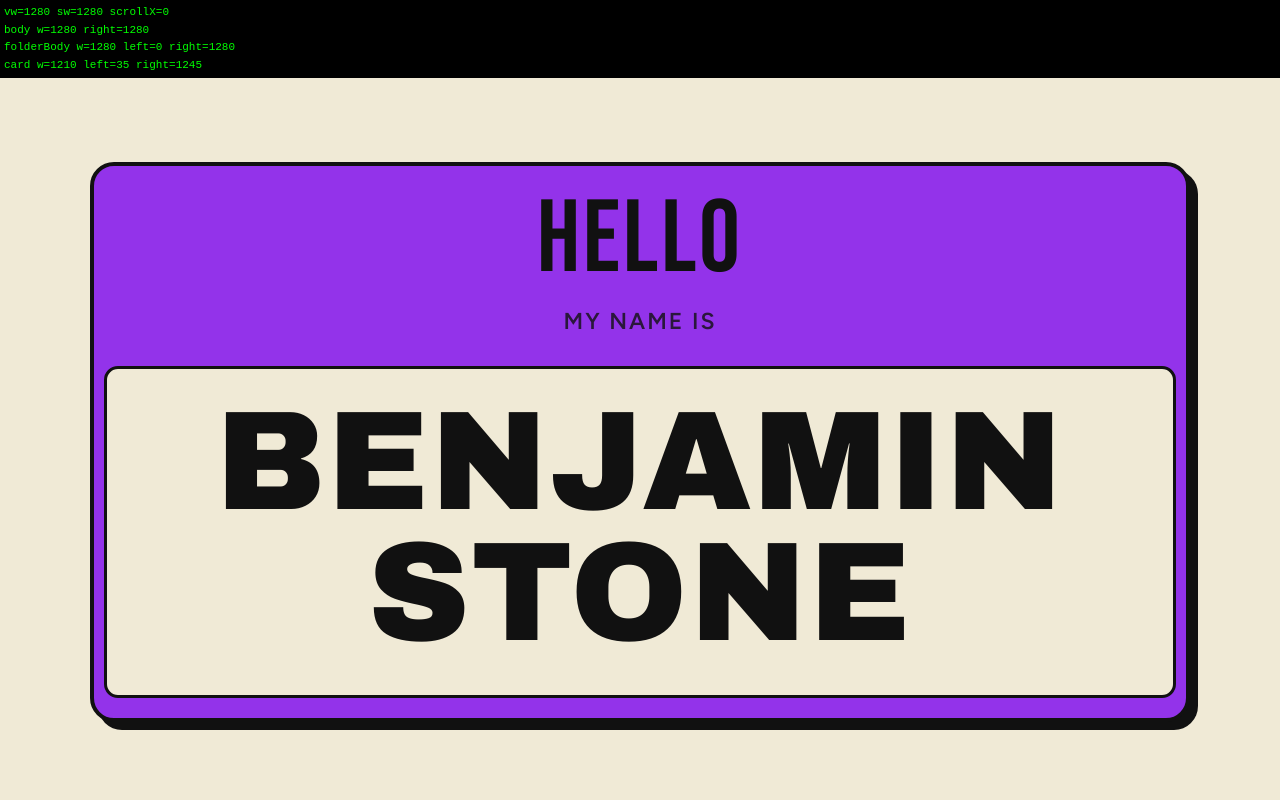
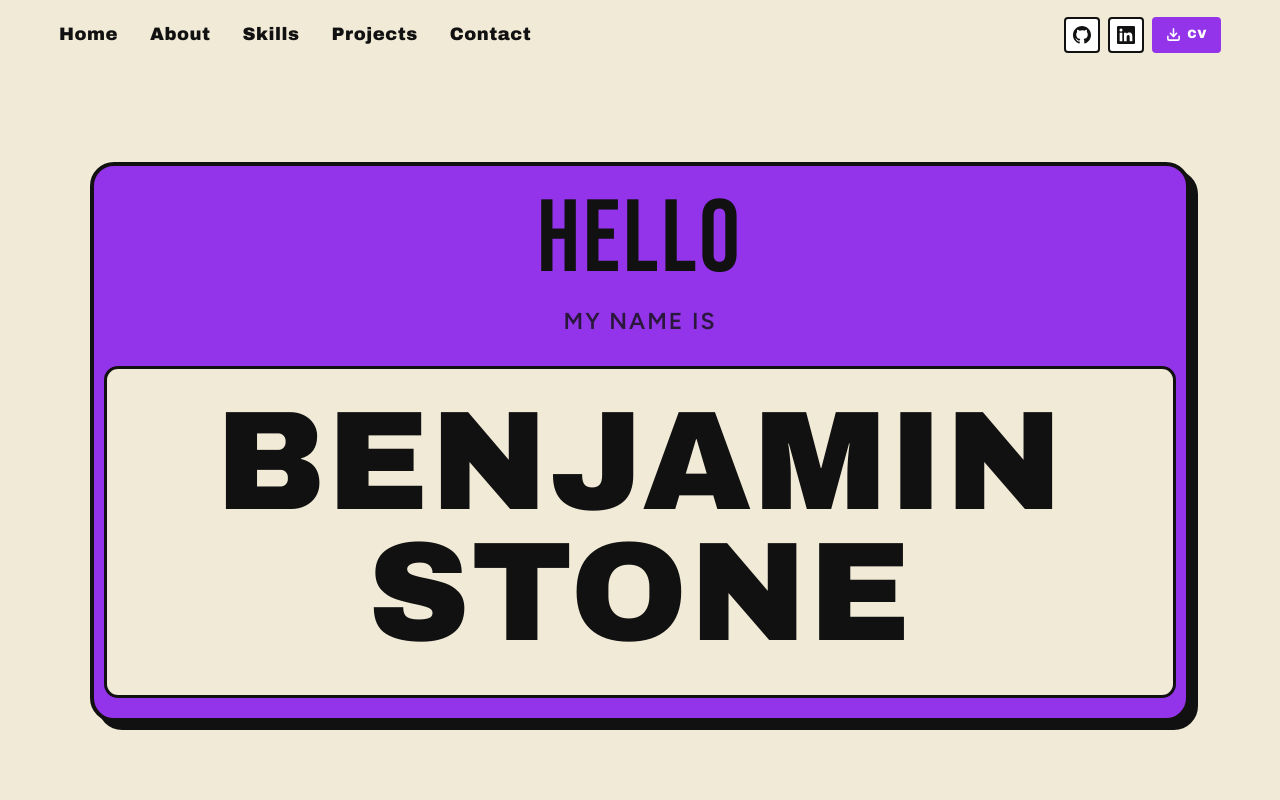
Before and after one commit to BenTheWin/PersonalSite, a plain HTML site: page index.html in a window 1280 px wide. Shown: the top 800 px of the page. Drawn offline with Linux system fonts and the light colour scheme.

Commit message:
Remove debug overlay — overflow bug confirmed fixed

```diff
--- a/index.html
+++ b/index.html
@@ -289,28 +289,6 @@
   </footer>
 
   <script>
-    // TEMP DEBUG
-    window.addEventListener('load', () => {
-      const vw = window.innerWidth;
-      const sw = document.documentElement.scrollWidth;
-      const sx = window.scrollX;
-      const body = document.body.getBoundingClientRect();
-      const fb = document.querySelector('.folder--projects .folder__body');
-      const card = document.querySelector('.project-card');
-      const fbR = fb ? fb.getBoundingClientRect() : {};
-      const cardR = card ? card.getBoundingClientRect() : {};
-      const lines = [
-        'vw=' + vw + ' sw=' + sw + ' scrollX=' + sx,
-        'body w=' + Math.round(body.width) + ' right=' + Math.round(body.right),
-        'folderBody w=' + Math.round(fbR.width) + ' left=' + Math.round(fbR.left) + ' right=' + Math.round(fbR.right),
-        'card w=' + Math.round(cardR.width) + ' left=' + Math.round(cardR.left) + ' right=' + Math.round(cardR.right),
-      ];
-      const el = document.createElement('div');
-      el.style.cssText = 'position:fixed;top:0;left:0;right:0;background:#000;color:#0f0;font-size:11px;padding:4px;z-index:9999;white-space:pre-wrap;font-family:monospace';
-      el.textContent = lines.join('\n');
-      document.body.appendChild(el);
-    });
-
     const nav = document.querySelector('.nav');
     const navWrap = document.querySelector('.nav-wrap');
     window.addEventListener('scroll', () => {
```
